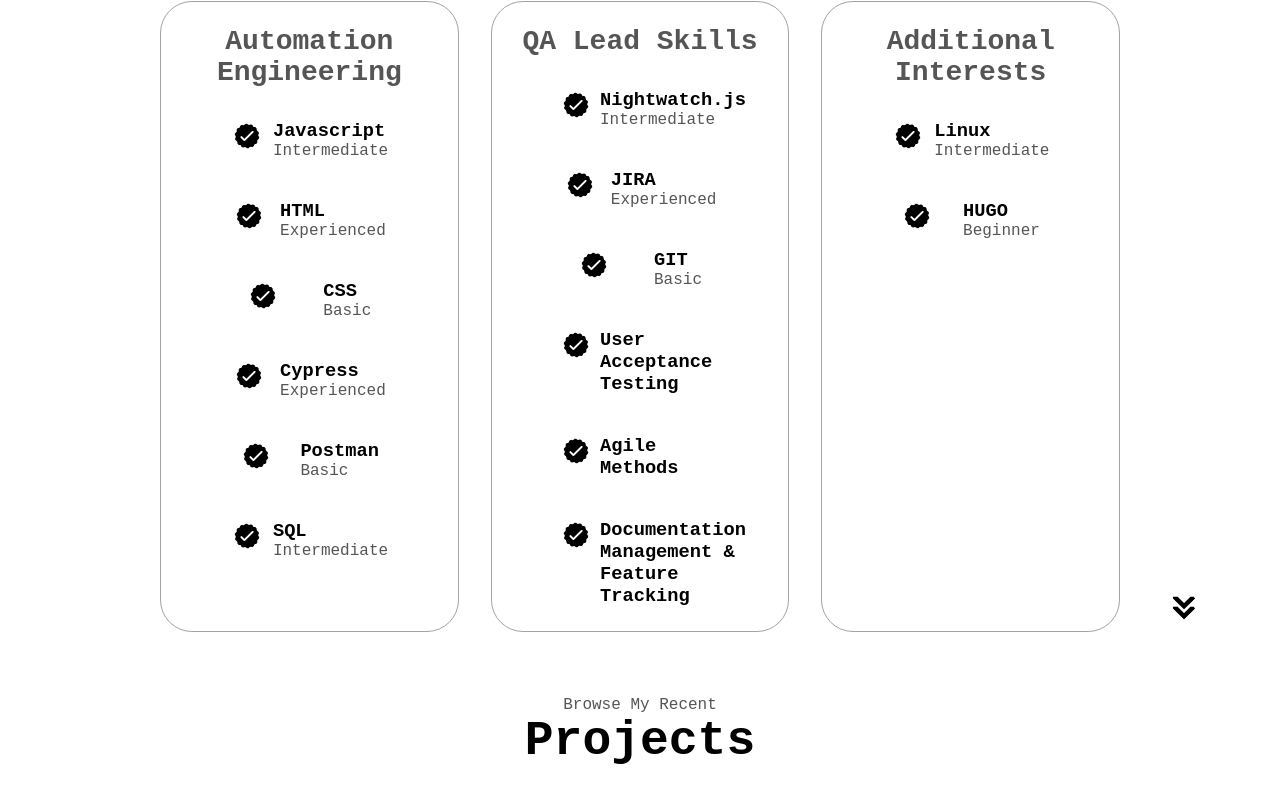
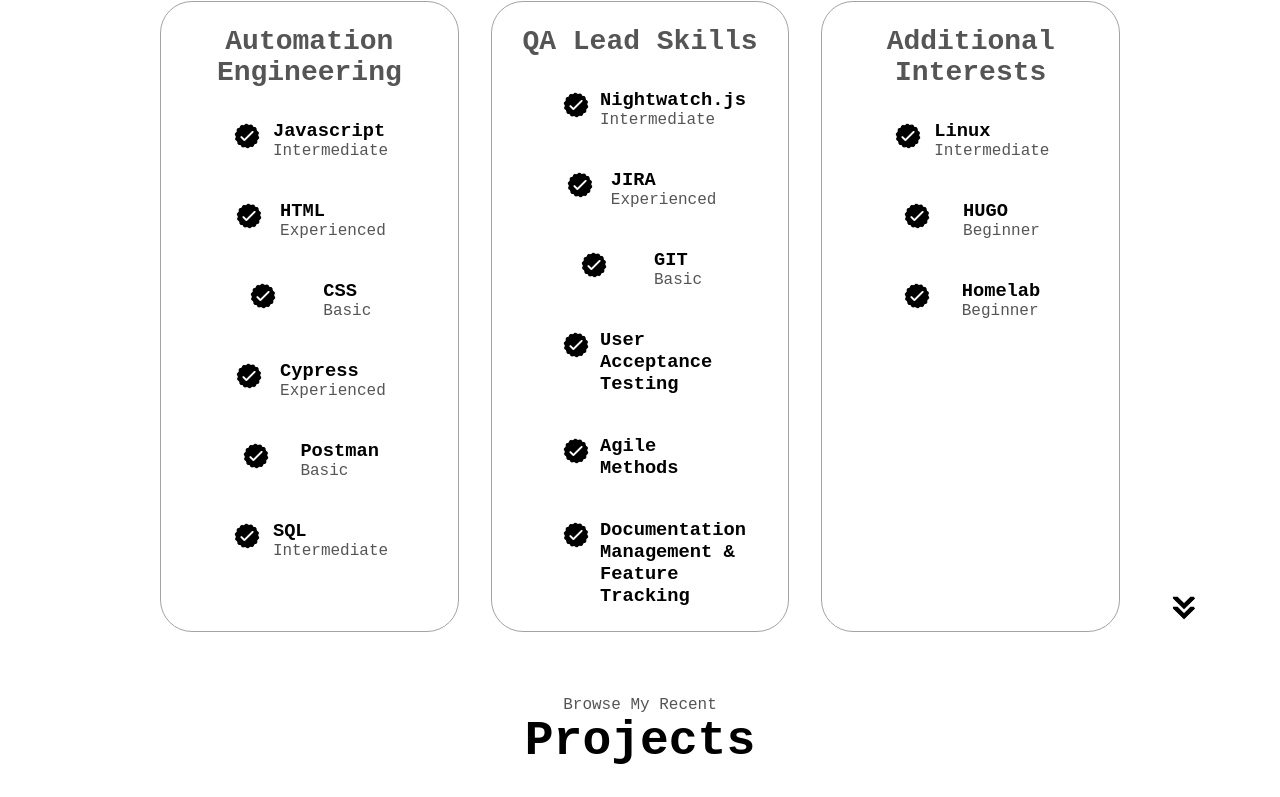
Before and after one commit to siobhan-tech/resume-project-main, a plain HTML site: page index.html in a window 1280 px wide. Shown: the part 1799-2596 px from the top of the page. Drawn offline with Linux system fonts and the light colour scheme; a web font is replaced by a local one.

Commit message:
homelab interest

```diff
--- a/index.html
+++ b/index.html
@@ -289,6 +289,17 @@
                                 <p>Beginner</p>
                             </div>
                         </article>
+                        <article>
+                            <img
+                                src="./assets/checkmark.png"
+                                alt="Experience Icon"
+                                class="icon"
+                            />
+                            <div>
+                                <h3>Homelab</h3>
+                                <p>Beginner</p>
+                            </div>
+                        </article>
                     </div>
                 </div>
             </div>
```
